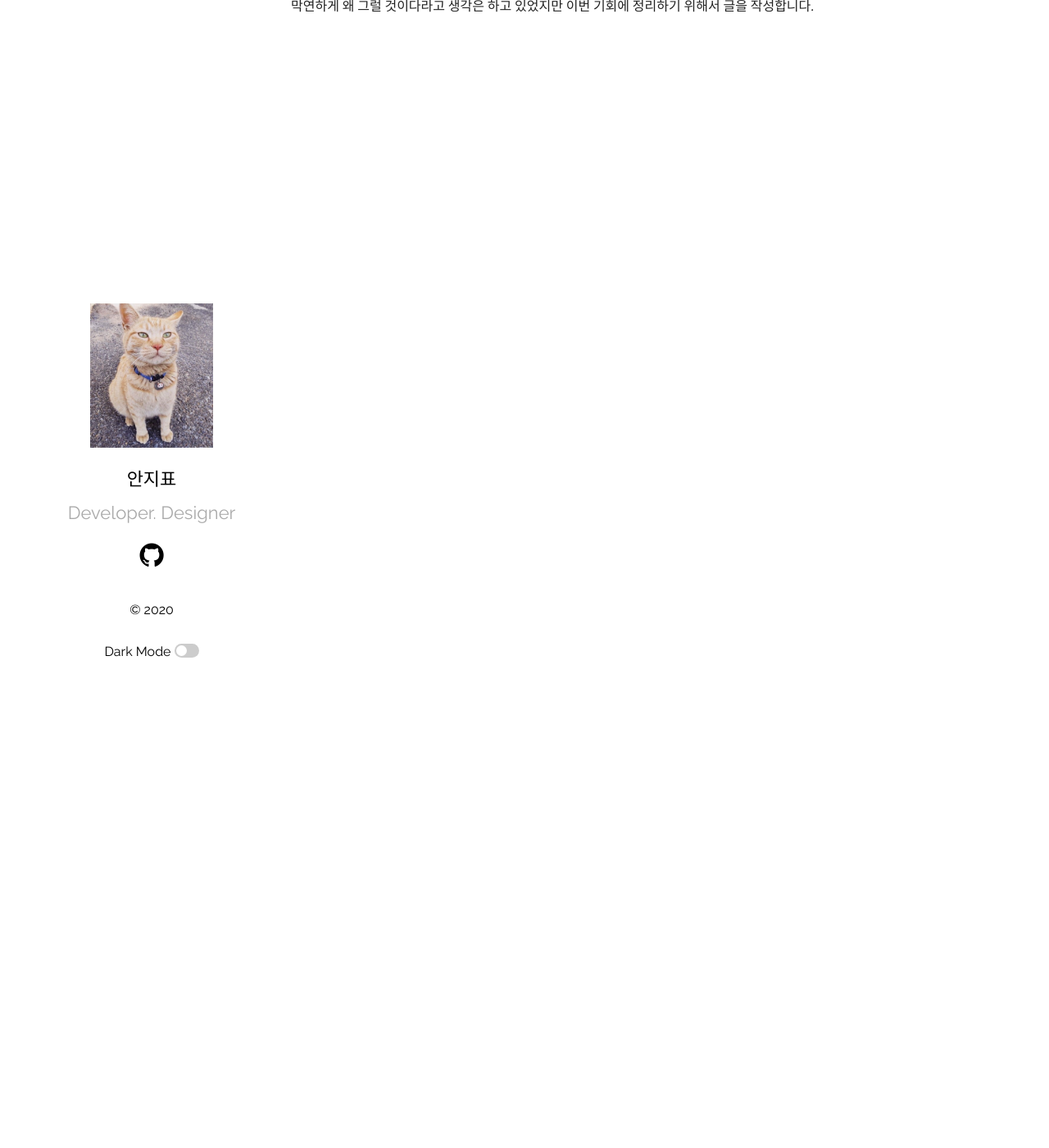
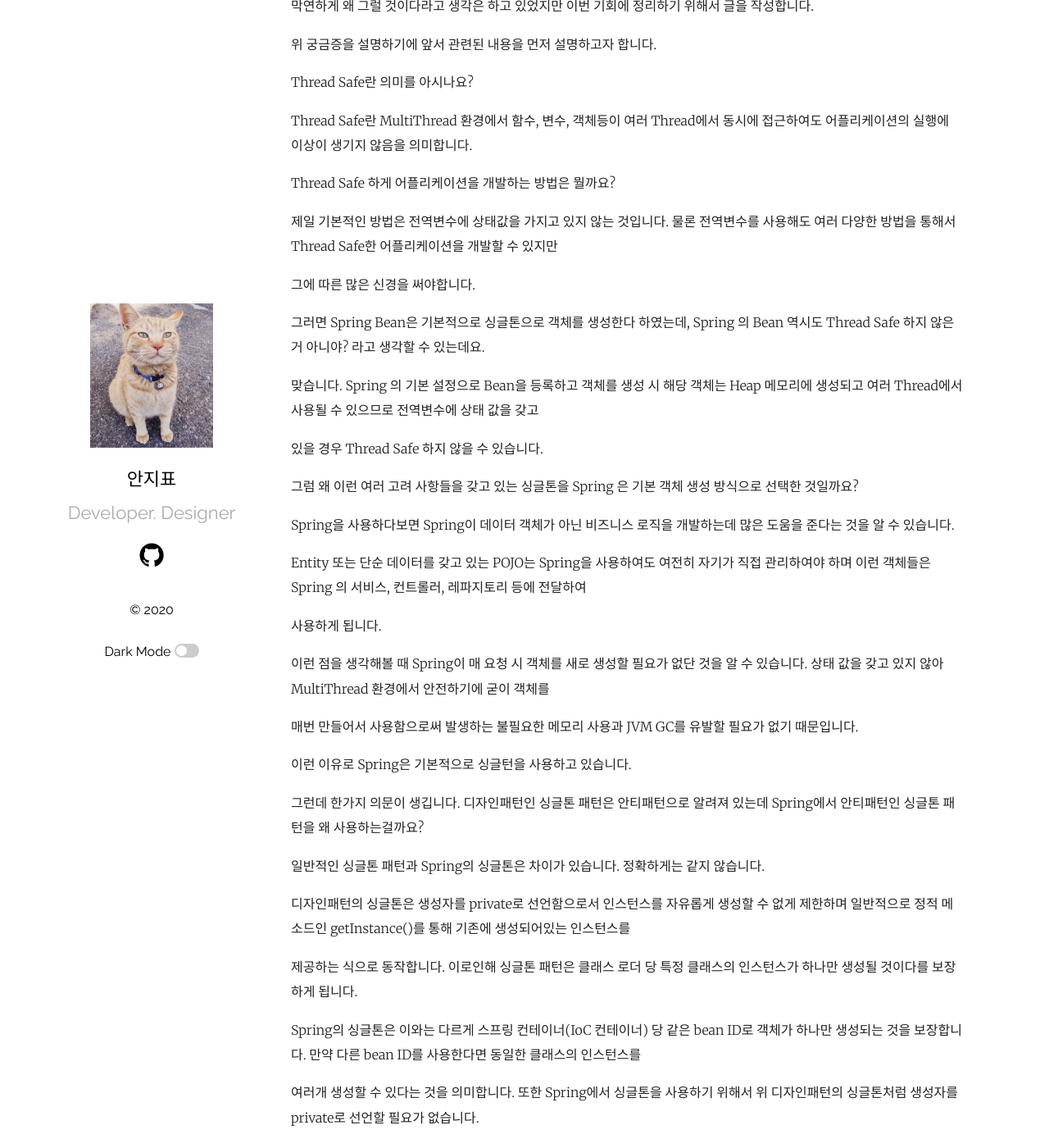
Before and after one commit to ppyong/ppyong.github.io, a Jekyll site: the page built from _posts/2020-09-06-spring-singleton.md, in a window 1280 px wide and 1400 px high, scrolled down 213 px. Shown: the whole window at 82% size. Built offline with Jekyll 4.4.1, drawn with Linux system fonts in a browser that asks for light colours; before the commit the page ends 900 px from its top, so only the background shows below that; some of the changed text lies outside the part shown.

Commit message:
Update 2020-09-06-spring-singleton.md

```diff
--- a/_posts/2020-09-06-spring-singleton.md
+++ b/_posts/2020-09-06-spring-singleton.md
@@ -1,9 +1,71 @@
 ---
 layout: post
-title: Spring 은 왜 Singleton 으로 객체를 관리할까?
+title: Spring은 왜 싱글톤으로 객체를 생성할까?
 image: /img/hello_world.jpeg
 ---
 
-일반적으로 Spring Framework에 대해서 공부하다보면 시작은 항상 Spring 이 객체를 Singleton 으로 한다로 내용을 시작합니다.
+일반적으로 Spring Framework에 대해서 공부하다보면 시작은 항상 Spring 이 객체를 (기본적으로)싱글톤으로 생성한다로 내용을 시작합니다.
 
 막연하게 왜 그럴 것이다라고 생각은 하고 있었지만 이번 기회에 정리하기 위해서 글을 작성합니다.
+
+
+위 궁금증을 설명하기에 앞서 관련된 내용을 먼저 설명하고자 합니다.
+
+Thread Safe란 의미를 아시나요?
+
+Thread Safe란 MultiThread 환경에서 함수, 변수, 객체등이 여러 Thread에서 동시에 접근하여도 어플리케이션의 실행에 이상이 생기지 않음을 의미합니다.
+
+Thread Safe 하게 어플리케이션을 개발하는 방법은 뭘까요?
+
+
+제일 기본적인 방법은 전역변수에 상태값을 가지고 있지 않는 것입니다. 물론 전역변수를 사용해도 여러 다양한 방법을 통해서 Thread Safe한 어플리케이션을 개발할 수 있지만
+
+그에 따른 많은 신경을 써야합니다.
+
+
+그러면 Spring Bean은 기본적으로 싱글톤으로 객체를 생성한다 하였는데, Spring 의 Bean 역시도 Thread Safe 하지 않은거 아니야? 라고 생각할 수 있는데요.
+
+맞습니다. Spring 의 기본 설정으로 Bean을 등록하고 객체를 생성 시 해당 객체는 Heap 메모리에 생성되고 여러 Thread에서 사용될 수 있으므로 전역변수에 상태 값을 갖고
+
+있을 경우 Thread Safe 하지 않을 수 있습니다.
+
+
+그럼 왜 이런 여러 고려 사항들을 갖고 있는 싱글톤을 Spring 은 기본 객체 생성 방식으로 선택한 것일까요?
+
+
+Spring을 사용하다보면 Spring이 데이터 객체가 아닌 비즈니스 로직을 개발하는데 많은 도움을 준다는 것을 알 수 있습니다.
+
+Entity 또는 단순 데이터를 갖고 있는 POJO는 Spring을 사용하여도 여전히 자기가 직접 관리하여야 하며 이런 객체들은 Spring 의 서비스, 컨트롤러, 레파지토리 등에 전달하여
+
+사용하게 됩니다.
+
+
+이런 점을 생각해볼 때 Spring이 매 요청 시 객체를 새로 생성할 필요가 없단 것을 알 수 있습니다. 상태 값을 갖고 있지 않아 MultiThread 환경에서 안전하기에 굳이 객체를
+
+매번 만들어서 사용함으로써 발생하는 불필요한 메모리 사용과 JVM GC를 유발할 필요가 없기 때문입니다.
+
+
+이런 이유로 Spring은 기본적으로 싱글턴을 사용하고 있습니다.
+
+
+그런데 한가지 의문이 생깁니다. 디자인패턴인 싱글톤 패턴은 안티패턴으로 알려져 있는데 Spring에서 안티패턴인 싱글톤 패턴을 왜 사용하는걸까요?
+
+
+일반적인 싱글톤 패턴과 Spring의 싱글톤은 차이가 있습니다. 정확하게는 같지 않습니다.
+
+디자인패턴의 싱글톤은 생성자를 private로 선언함으로서 인스턴스를 자유롭게 생성할 수 없게 제한하며 일반적으로 정적 메소드인 getInstance()를 통해 기존에 생성되어있는 인스턴스를
+
+제공하는 식으로 동작합니다. 이로인해 싱글톤 패턴은 클래스 로더 당 특정 클래스의 인스턴스가 하나만 생성될 것이다를 보장하게 됩니다.
+
+
+Spring의 싱글톤은 이와는 다르게 스프링 컨테이너(IoC 컨테이너) 당 같은 bean ID로 객체가 하나만 생성되는 것을 보장합니다. 만약 다른 bean ID를 사용한다면 동일한 클래스의 인스턴스를
+
+여러개 생성할 수 있다는 것을 의미합니다. 또한 Spring에서 싱글톤을 사용하기 위해서 위 디자인패턴의 싱글톤처럼 생성자를 private로 선언할 필요가 없습니다.
+
+
+디자인패턴의 싱글톤을 사용할 경우 객체간의 결합도가 높아지게 되고 이런 결합도로 인해 OCP(개방폐쇠 원칙)을 위배하게 될 가능성이 높아집니다. 그외에도 코드를 테스트하기 어렵게 만듭니다.
+
+이런 단점들을 갖고 있지 않은 Spring의 싱글톤은 많은 장점을 갖고 있다고 말할 수 있습니다.
+
+
+이정도면 Spring이 기본 객체 관리를 싱글톤으로 하는 이유가 설명되지 않을까요?
```
